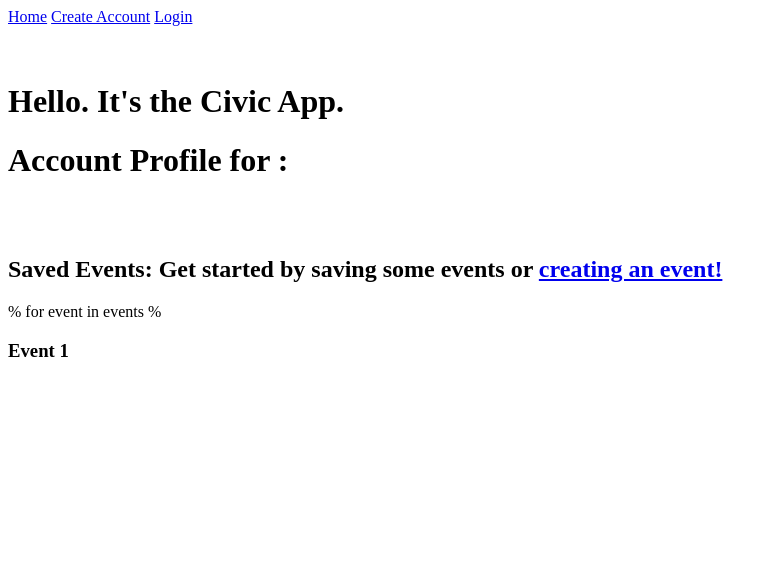
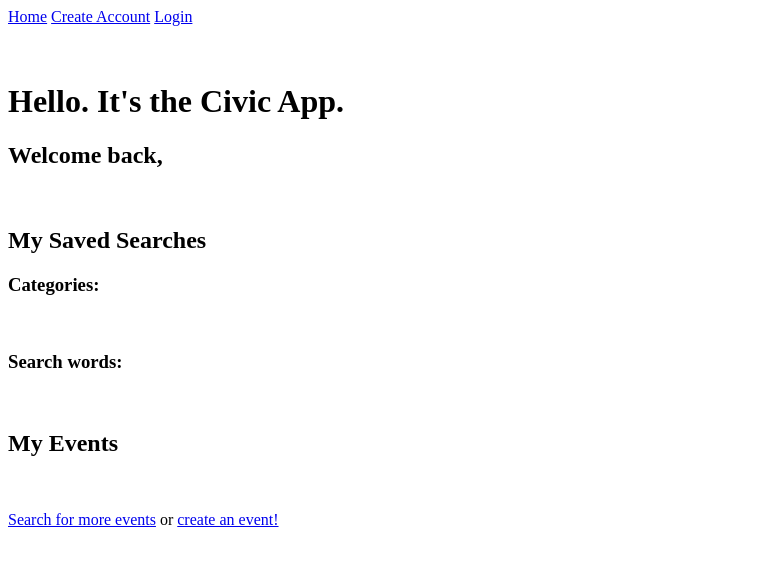
Before and after one commit to abercilla/civic-app-project, a Flask app: template templates/user-profile.html in a window 1280 px wide. Shown: the top 566 px of the page, without its empty margins (0-778 px from the left). Run offline with Flask 2, Linux system fonts and the light colour scheme; the template is opened without the code that fills it, so the values that code supplies are empty.

Commit message:
Started implementing user's ability to see their saved preferences on user-profile.html

```diff
--- a/server.py
+++ b/server.py
@@ -14,6 +14,7 @@ app.jinja_env.undefined = StrictUndefined
 @app.route("/")
 def index():
     """View homepage"""
+
 
     random_events = crud.get_events()
 
@@ -48,13 +49,24 @@ def filter_homepage():
 
     return render_template("/homepage.html", events=filtered_events)
 
+@app.route("/", methods=["POST"])
+def save_pref_to_user():
+    """Save a search filter to user's profile"""
+
+#if the homepage is filtered by category or keyword
+
+#"Save filter" should show up
+
+#save criteria from form as a preference
+
+
 
 @app.route("/events/<event_id>")
 def show_event(event_id):
     """Show details of a particular event"""
 
+    logged_in_user = session.get("user_id")
     event = crud.get_event_by_id(event_id)
-
 
     return render_template("event_details.html", event=event)
 
@@ -64,13 +76,17 @@ def save_event_to_user(event_id):
 
     logged_in_user = session.get("user_id")
 
+    event = crud.get_event_by_id(event_id)
+    print(f"****HERE IS EVENT = {event}")
+
+    #Save event to current user's account
     if logged_in_user:
-        event = crud.connect_user_to_event(logged_in_user, event_id)
-        flash("Event saved!")
-        return redirect("/event_details.html", event=event)
+        crud.connect_user_to_event(logged_in_user, event)
+        flash("* Event successfully saved! *")
+        return render_template("event_details.html", event=event)
     else:
-        flash("Create an account to save an event.")
-        return redirect("/event_details.html", event=event)
+        flash("* Oops! Create an account to save an event. *")
+        return render_template("event_details.html", event=event)
 
 
 @app.route("/login")
@@ -94,27 +110,34 @@ def collect_login():
         return redirect("/login")
     else:
         session["user_id"] = user.user_id
-        logged_in_user = session.get("user_id")
+
+        #-----if we want to be redirected to the homepage with prefs filtered----#
+        # logged_in_user = session.get("user_id")
         # print(f'******** HERE IS THE SESSION = {session} ********')
-        filtered_events = crud.filter_events_by_user_prefs(logged_in_user)
-        return render_template("/homepage.html", events=filtered_events)
+        #filtered_events = crud.filter_events_by_user_prefs(logged_in_user)
+        # return render_template("/homepage.html", events=events)
+
+        random_events = crud.get_events()
+        return render_template("homepage.html", events=random_events)
 
 @app.route("/user-profile/<user_id>")
 def show_profile(user_id):
     """Show a user's profile with saved events and preferences"""
 
+    logged_in_user = session.get("user_id")
+    #---BUG--My Profile button doesn't work when we're already on the user's profile
+    if logged_in_user:
+        user = crud.get_user_by_id(user_id)
+        events = crud.filter_events_by_user_prefs(logged_in_user)
+        prefs = crud.get_user_prefs(user_id)
+        categories = crud.get_user_categories(prefs)
+        keywords = crud.get_user_prefs(prefs)
 
-    user = crud.get_user_by_id(user_id)
+        return render_template("user-profile.html", user=user, events=events, categories=categories, keywords=keywords)
+    else:
+        flash("Access Denied. Create an account to access this page.")
+        return redirect("/")
 
-
-    return render_template("event_details.html", event=event)
-    logged_in_user = session.get("user_id")
-
-    if logged_in_user:
-        return render_template("/user_profile")
-    else:
-        user = crud.create_user(fname=fname, lname=lname, email=email,
-                    phone=phone, password=password, zipcode=zipcode)
 
 
     return render_template("user-profile.html", fname=fname, lname=lname)
--- a/templates/base.html
+++ b/templates/base.html
@@ -19,7 +19,7 @@
         {% if session.get("user_id")%}
             <div>
                 <a href ="/">Home</a>
-                <a href = "user/<user_id>">My Profile</a>
+                <a href ="user-profile/{{ session["user_id"] }}">My Profile</a>
                 <a href = "/logout">Logout</a>
             </div>
         {% else %}
--- a/templates/event_details.html
+++ b/templates/event_details.html
@@ -26,8 +26,8 @@
     </p>
     <br>
 
-    <div>
-         <a href="/events/{{event.event_id}}" method="POST"><button id="save-event">Save Event</a>
-    </div>
+    <form action="/events/{{event.event_id}}" method="POST">
+        <button type = "submit" name = "button" id ="save-event">Save Event</button>
+    </form>
 
 {% endblock %}
--- a/templates/user-profile.html
+++ b/templates/user-profile.html
@@ -5,23 +5,43 @@
 
 {% block body %}
 
-    <h1>Account Profile for : {{fname}} {{lname}}</h1>
+    <h2>Welcome back, {{user.fname}} {{user.lname}}</h2>
 
     <br>
+    <h2>My Saved Searches</h2>
+
+    <h3>Categories:</h3>
+    {% if len(categories) > 0%}
+        {% for category in cateogories %}
+            <li>
+            {{ category }}
+            </li>
+        {% endfor %}
+    {% endif %}
     <br>
-    <h2>Saved Events:
+    <h3>Search words:</h3>
+    {% if len(keywords) > 0%}
+        {% for keyword in keywords %}
+            <li>
+            {{ keyword }}
+            </li>
+        {% endfor %}
+    {% endif %}
+
+    <br>
+    <h2>My Events</h2>
+     {% for event in events %}
+        <li>
+            <a href = "/events/{{event.event_id}}">
+                {{ event.name }}
+              </a>
+        </li>
+        {% endfor %}
+    <br>
+    <p><a href = "/">Search for more events</a> or <a href = "/create-event">create an event!</a></p>
 
 
 
 
 
-        Get started by saving some events or <a href = "/create-event">creating an event!</a></h2>
-    % for event in events %
-    <div class="event-div">
-        <h3>Event 1</h3>
-    </div>
-
-
-
-
 {% endblock %}
```
Also changed, not shown: crud.py (+42 -8 lines), templates/create-event.html (+3 -5 lines).
